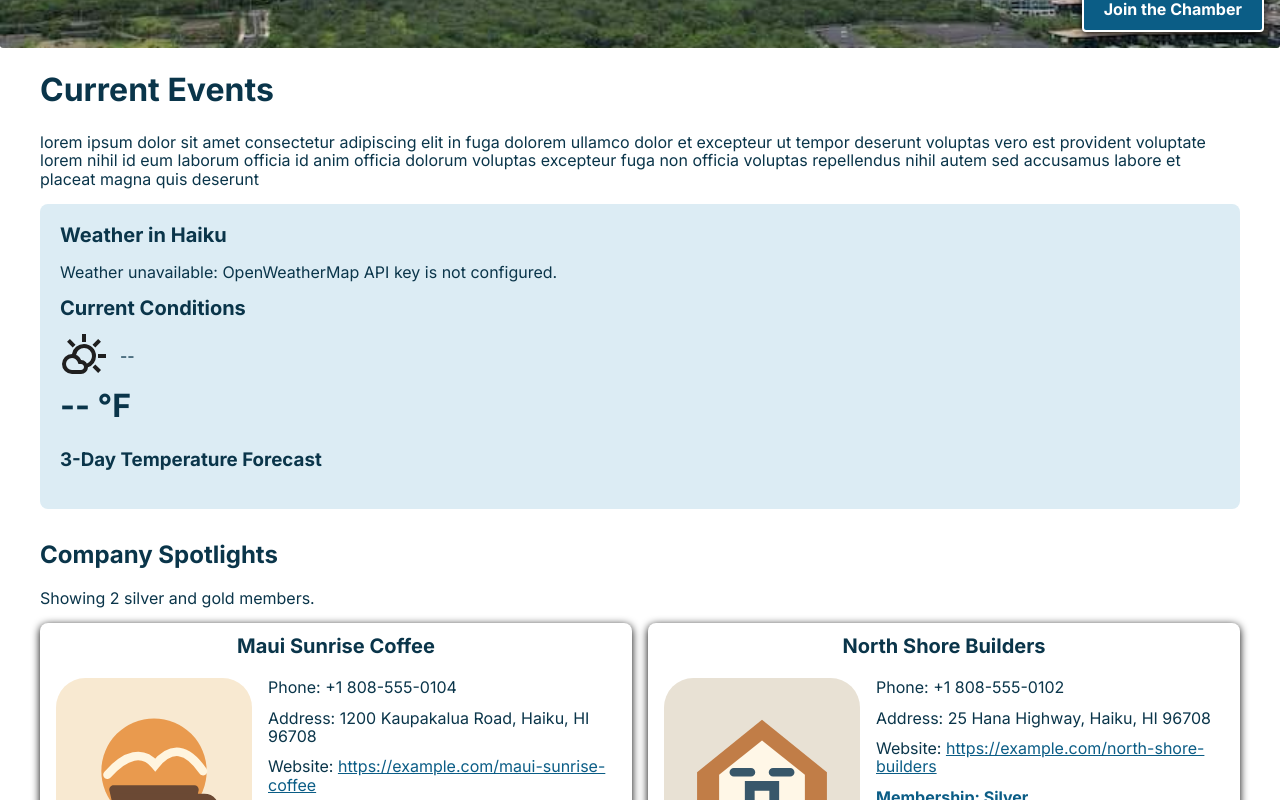
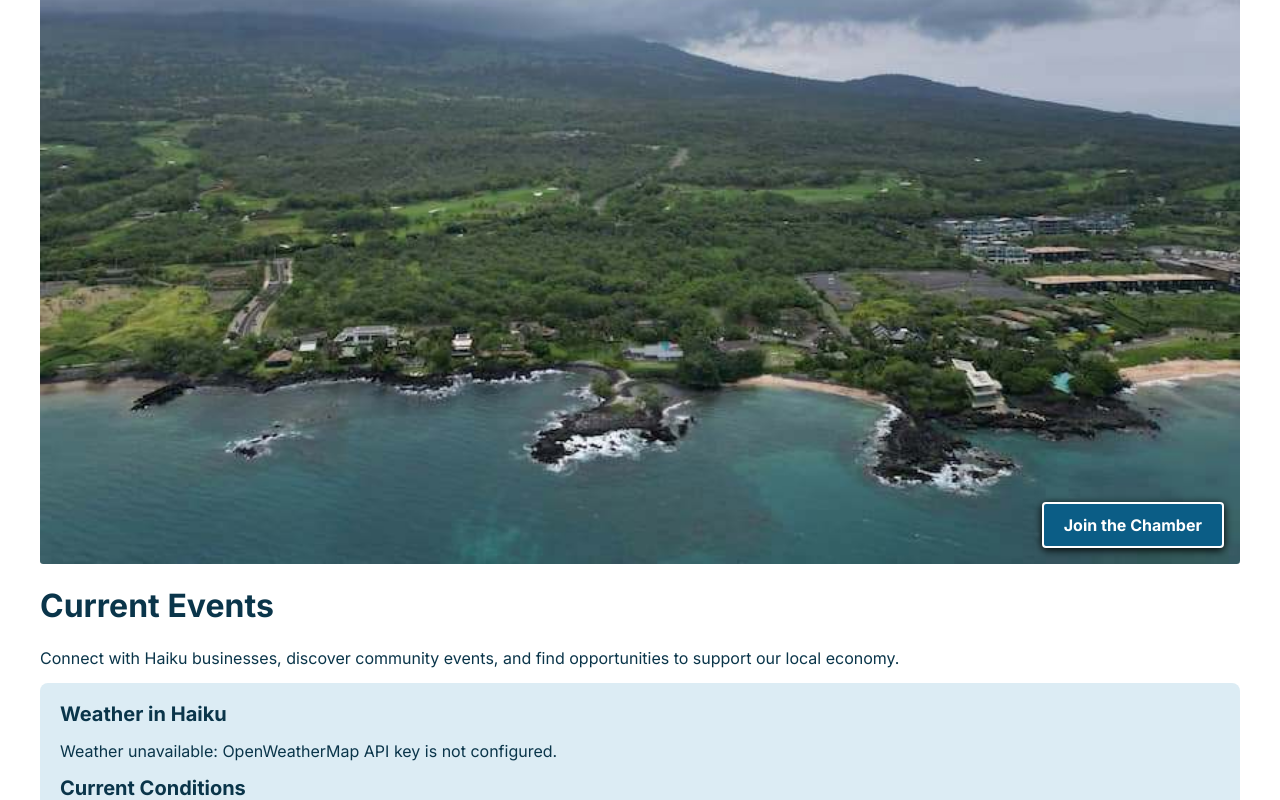
Before and after one commit to annehutchinson407-debug/wdd231, a plain HTML site: page chamber/index.html in a window 1280 px wide. Shown: the part 440-1240 px from the top of the page. Drawn offline with Linux system fonts and the light colour scheme.

Commit message:
changed hero image width, changed current event section and member spotlight error messaeg

```diff
--- a/chamber/index.html
+++ b/chamber/index.html
@@ -55,10 +55,8 @@
         </div>
         <section>
             <h1>Current Events</h1>
-            <p>lorem ipsum dolor sit amet consectetur adipiscing elit in fuga dolorem ullamco dolor et excepteur ut
-                tempor deserunt voluptas vero est provident voluptate lorem nihil id eum laborum officia id anim officia
-                dolorum voluptas excepteur fuga non officia voluptas repellendus nihil autem sed accusamus labore et
-                placeat magna quis deserunt</p>
+            <p>Connect with Haiku businesses, discover community events, and find opportunities to support our local
+                economy.</p>
         </section>
         <section class="weather-section">
             <h2>Weather in Haiku</h2>
--- a/chamber/scripts/index.js
+++ b/chamber/scripts/index.js
@@ -195,13 +195,16 @@ function formatForecastDate(timestamp) {
 }
 
 async function loadSpotlights() {
-    let spotlightCount = Math.floor(Math.random() * 2) + 2;
-    spotlightContainer.classList.add("spotlight-count-" + spotlightCount);
-
     try {
         const response = await fetch("data/members.json");
+        if (!response.ok) {
+            throw new Error("Member data request failed: " + response.status);
+        }
 
         const members = await response.json();
+        if (!Array.isArray(members)) {
+            throw new Error("Member data must be an array.");
+        }
 
         const eligibleMembers = [];
         for (let i = 0; i < members.length; i++) {
@@ -210,27 +213,20 @@ async function loadSpotlights() {
             }
         }
 
-        if (spotlightCount > eligibleMembers.length) {
-            spotlightCount = eligibleMembers.length;
+        if (eligibleMembers.length === 0) {
+            throw new Error("No silver or gold members are available for spotlights.");
         }
 
-        const selectedMembers = [];
-        while (selectedMembers.length < spotlightCount) {
-            const randomIndex = Math.floor(Math.random() * eligibleMembers.length);
-            const member = eligibleMembers[randomIndex];
-            let alreadySelected = false;
+        const spotlightCount = Math.min(Math.floor(Math.random() * 2) + 2, eligibleMembers.length);
+        for (let i = 0; i < spotlightCount; i++) {
+            const randomIndex = i + Math.floor(Math.random() * (eligibleMembers.length - i));
+            const temporaryMember = eligibleMembers[i];
+            eligibleMembers[i] = eligibleMembers[randomIndex];
+            eligibleMembers[randomIndex] = temporaryMember;
+        }
+        const selectedMembers = eligibleMembers.slice(0, spotlightCount);
 
-            for (let i = 0; i < selectedMembers.length; i++) {
-                if (selectedMembers[i] === member) {
-                    alreadySelected = true;
-                }
-            }
-
-            if (alreadySelected === false) {
-                selectedMembers.push(member);
-            }
-        }
-
+        spotlightContainer.classList.toggle("spotlight-count-3", spotlightCount === 3);
         spotlightContainer.innerHTML = "";
         for (let i = 0; i < selectedMembers.length; i++) {
             const member = selectedMembers[i];
--- a/chamber/styles/directory-larger.css
+++ b/chamber/styles/directory-larger.css
@@ -40,7 +40,11 @@
     }
 
     .spotlight-grid {
-        grid-template-columns: 1fr 1fr;
+        grid-template-columns: repeat(2, minmax(0, 1fr));
+    }
+
+    .spotlight-grid.spotlight-count-3 {
+        grid-template-columns: repeat(3, minmax(0, 1fr));
     }
 
     footer {
--- a/chamber/styles/directory.css
+++ b/chamber/styles/directory.css
@@ -114,15 +114,12 @@ main h1 {
 
 .hero {
     position: relative;
-    width: 100vw;
-    margin-left: calc(50% - 50vw);
+    width: 100%;
     margin-bottom: 1.5rem;
 }
 
 .hero img {
     width: 100%;
-    max-height: 24rem;
-    object-fit: cover;
     border-radius: 0.2rem;
 }
 
@@ -227,7 +224,7 @@ main h1 {
 
 .spotlight-grid {
     display: grid;
-    grid-template-columns: 1fr;
+    grid-template-columns: minmax(0, 1fr);
     gap: 1rem;
 }
 
@@ -299,10 +296,14 @@ main h1 {
 
 .business-card-details {
     display: grid;
-    grid-template-columns: 35% 1fr;
+    grid-template-columns: minmax(0, 35%) minmax(0, 1fr);
     align-items: start;
     gap: 1rem;
     padding: 1rem;
+}
+
+.business-card-details > div {
+    min-width: 0;
 }
 
 .business-card-logo {
@@ -313,7 +314,7 @@ main h1 {
 
 .business-card-details p {
     margin: 0 0 0.75rem;
-    word-wrap: break-word;
+    overflow-wrap: anywhere;
 }
 
 .business-list {
@@ -393,31 +394,3 @@ footer p {
         grid-template-columns: repeat(2, 1fr);
     }
 }
-
-@media screen and (max-width: 48rem) {
-    .weather-section {
-        min-height: 35rem;
-    }
-
-    .spotlight-grid {
-        min-height: 35rem;
-    }
-
-    .spotlight-grid.spotlight-count-3 {
-        min-height: 54rem;
-    }
-}
-
-@media screen and (max-width: 24rem) {
-    .weather-section {
-        min-height: 42rem;
-    }
-
-    .spotlight-grid {
-        min-height: 42rem;
-    }
-
-    .spotlight-grid.spotlight-count-3 {
-        min-height: 62rem;
-    }
-}
```
